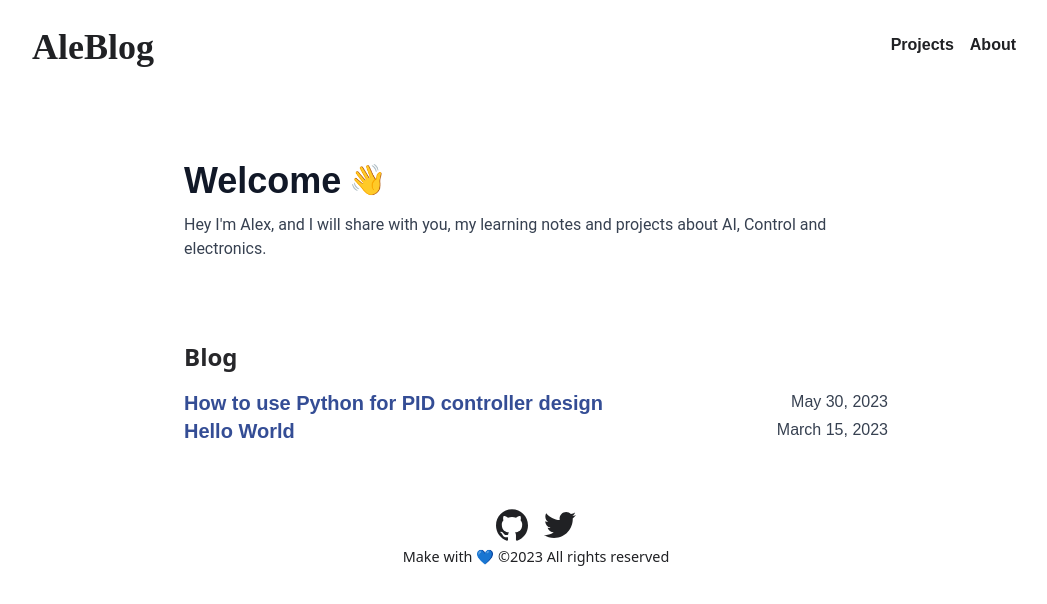
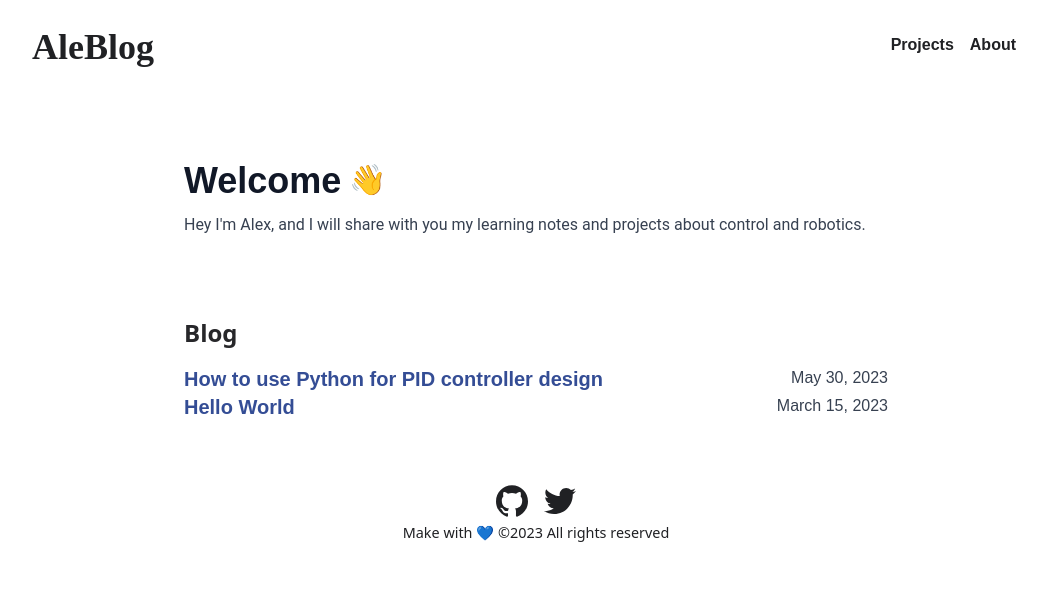
Before and after one commit to alefram/Alefram.github.io, a Next.js app: page / in a window 1280 px wide. Shown: the top 604 px of the page, without its empty margins (104-1151 px from the left). Built offline with nearby package versions, Linux system fonts and the light colour scheme; a web font is replaced by a local one.

Commit message:
more fixes

```diff
--- a/pages/About.jsx
+++ b/pages/About.jsx
@@ -58,7 +58,7 @@ const About = () => {
                     <p className="mt-3 font-Roboto  text-gray-900">
                         I wrote my bachelor&apos;s thesis on developing a reinforcement
                         learning environment to train a robot arm for manipulation.
-                        This experience has made me very interested in control systems
+                        This experience has made me very interested in control and robotics
                         applications and AI. That&apos;s
                         why I created this blog to share my notes and experiments on
                         what I&apos;ve learned.
--- a/pages/index.jsx
+++ b/pages/index.jsx
@@ -11,7 +11,7 @@ export default function Home ({posts}) {
             <Head>
                 <title>Ale Blog</title>
                 <meta name="description" content="Hey I'm Alex, and I will share
-                with you, my learning notes and projects about AI, Control and electronics"
+                with you, my learning notes and projects about control and robotics"
                  />
                 <meta name="author" content="Alexis Fraudita"/>
                 <meta name="keywords" content="Machine Learning, Robotics, Electronics,
@@ -32,7 +32,7 @@ export default function Home ({posts}) {
                 <meta property="og:type" content="website"/>
                 <meta property="og:title" content="Ale Blog"/>
                 <meta property="og:description" content="Hey I'm Alex, and I will share
-                with you, my learning notes and projects about AI, Control and electronics"/>
+                with you, my learning notes and projects about control and robotics"/>
                 <meta property="og:image" content="🏓"/>
 
                 {/* <!-- Twitter Meta Tags --> */}
@@ -41,7 +41,7 @@ export default function Home ({posts}) {
                 <meta property="twitter:url" content="https://alefram.github.io/"/>
                 <meta name="twitter:title" content="Ale Blog"/>
                 <meta name="twitter:description" content="Hey I'm Alex, and I will share
-                with you, my learning notes and projects about AI, Control and electronics"/>
+                with you, my learning notes and projects about control and robotics"/>
                 <meta name="twitter:image" content="🏓"/>
             </Head>
 
@@ -58,8 +58,8 @@ export default function Home ({posts}) {
                 </div>
 
                 <p className='font-Roboto text-gray-700 px-3 md:p-0'>
-                    Hey I'm Alex, and I will share with you, my learning notes
-                    and projects about AI, Control and electronics.
+                    Hey I&apos;m Alex, and I will share with you my learning notes
+                    and projects about control and robotics.
                 </p>
 
                 <div className="mt-20  px-3 md:p-0">
```
